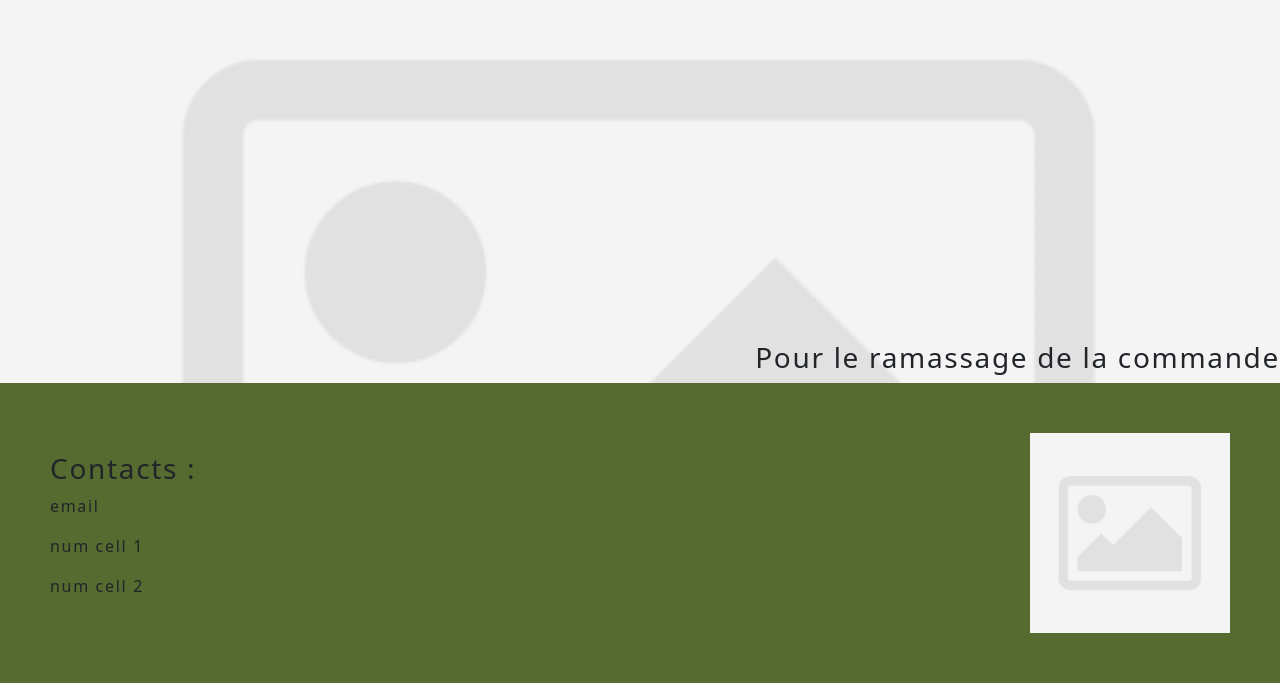
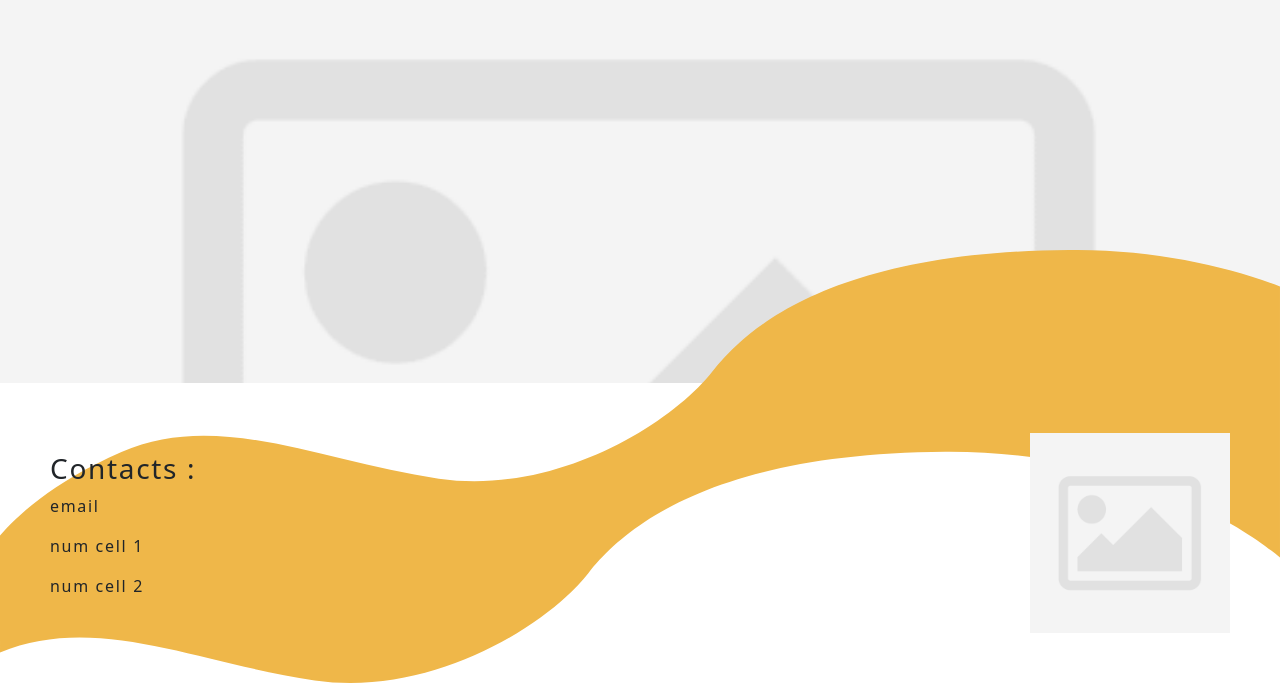
Before and after one commit to Kebrouh/cagiotti, a Vue app: page / in a window 1280 px wide. Shown: the part 1690-2373 px from the top of the page. Built offline with nearby package versions, Linux system fonts and the light colour scheme.

Commit message:
feature-footer-bgi

```diff
--- a/src/assets/scss/components/footer/footer.scss
+++ b/src/assets/scss/components/footer/footer.scss
@@ -1,10 +1,12 @@
 .footer{
     @include setFlex(row, space-between, center);
+    position: relative;
     width: 100%;
     height: 300px;
+    z-index: 1;
 
     //temporaire !!!
-    background-color: darkolivegreen;
+    // background-color: darkolivegreen;
 
     &>.wrapInfo{
         margin-left: 50px;
@@ -19,4 +21,12 @@
             object-fit: contain;
         }
     }
+
+    &>.bgi{
+        position: absolute;
+        bottom: 0;
+        left: 0;
+        right: 0;
+        z-index: -1;
+    }
 }
--- a/src/components/commun/FooterApp/FooterApp.vue
+++ b/src/components/commun/FooterApp/FooterApp.vue
@@ -16,6 +16,10 @@
             <img src="@/assets/img/no-img.png" alt="logo">
         </div>
 
+        <div class="bgi">
+            <img src="@/assets/img/footer.svg" alt="bgi">
+        </div>
+
     </div>
 </template>
 
```
